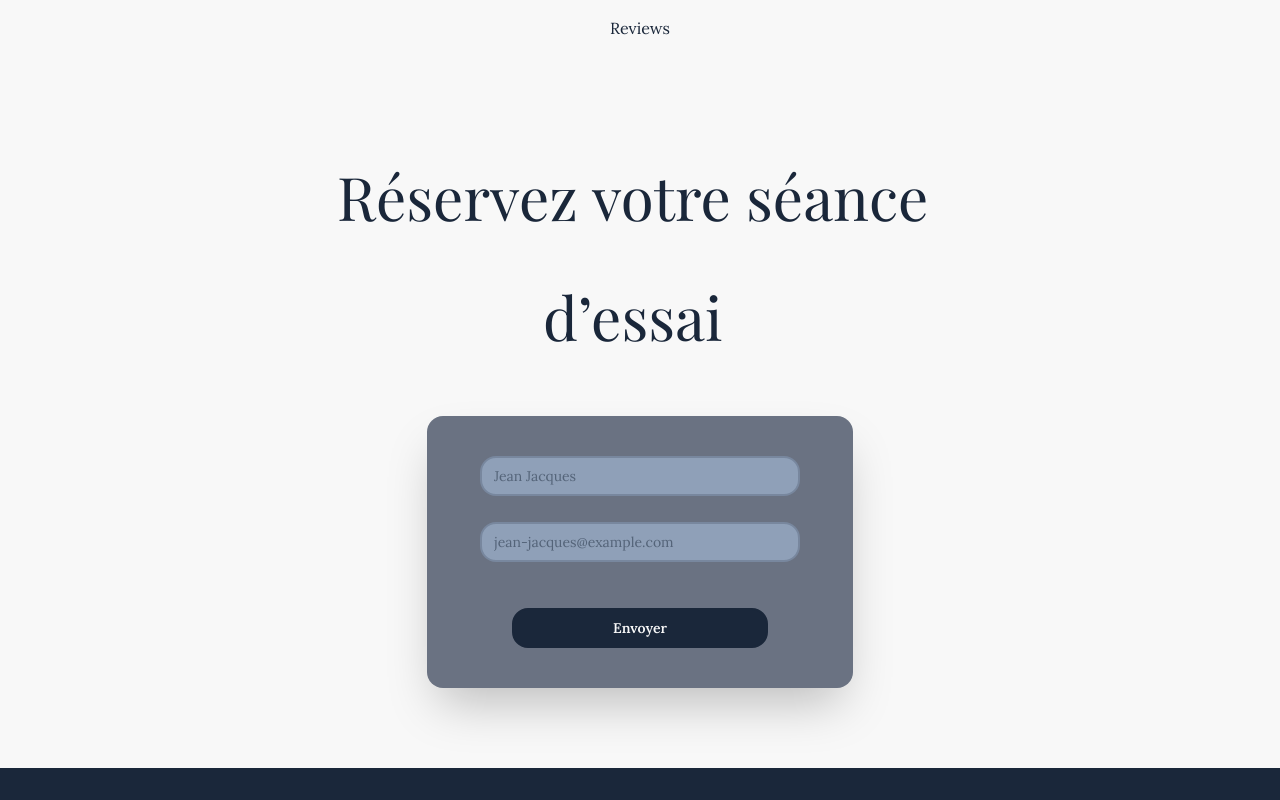
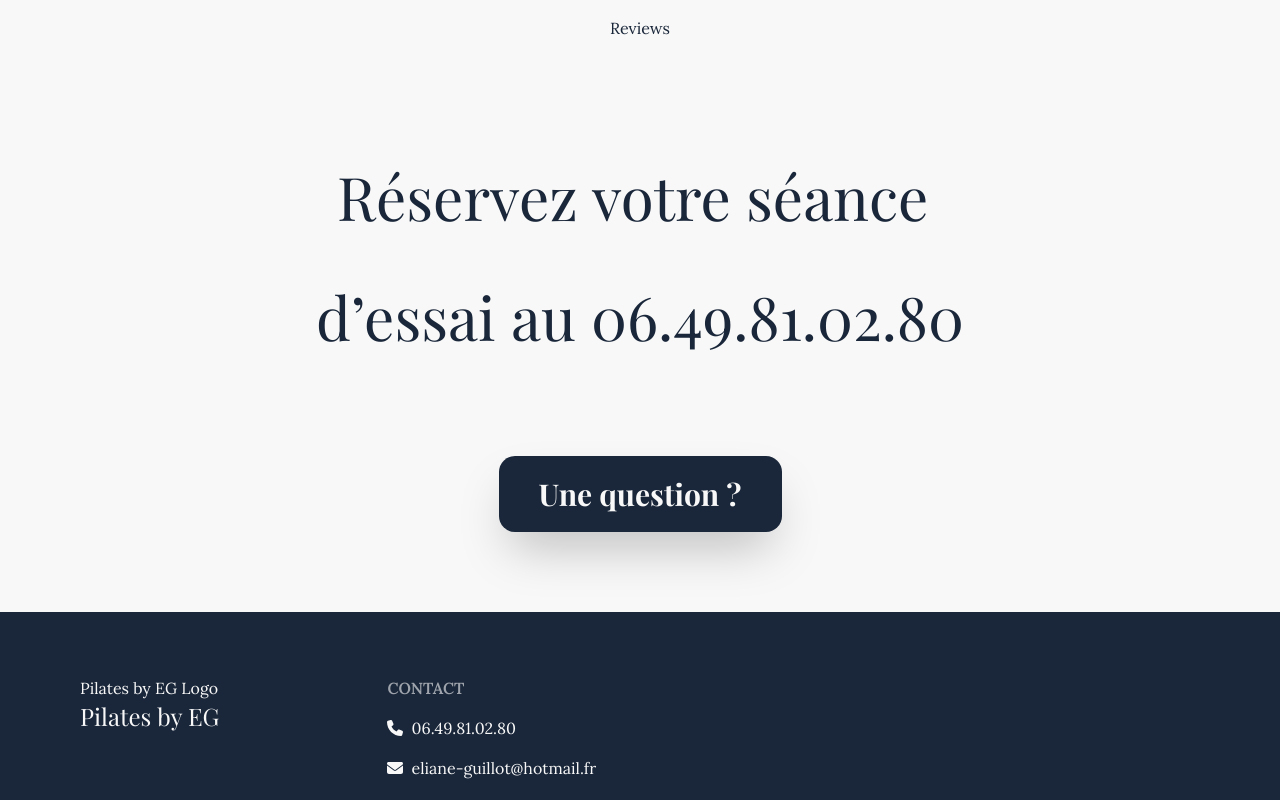
Before and after one commit to mrvalbass/pilatesbyeg-frontend, a Next.js app: page / in a window 1280 px wide. Shown: the part 1960-2760 px from the top of the page. Built offline with nearby package versions, Linux system fonts and the light colour scheme; a web font is replaced by a local one.

Commit message:
feat(home): update Action Scetion according to customer request

```diff
--- a/src/app/(home)/page.tsx
+++ b/src/app/(home)/page.tsx
@@ -1,8 +1,8 @@
 import AboutSection from '@/components/features/home/About/AboutSection'
-import ActionSection from '@/components/features/home/Action/ActionSection'
 import CourseSection from '@/components/features/home/Course/CourseSection'
 import HeroSection from '@/components/features/home/Hero/HeroSection'
 import ReviewSection from '@/components/features/home/Review/ReviewSection'
+import ActionSection from '@/components/shared/Action/ActionSection'
 
 function Home() {
 	return (
--- a/src/components/features/home/Action/ActionSection.tsx
+++ /dev/null
@@ -1,26 +0,0 @@
-import BlurText from '@/components/ui/BlurText'
-import ClickSpark from '@/components/ui/ClickSpark'
-
-const ActionSection = () => {
-	return (
-		<section id="cta" className="bg-base-200 relative flex min-h-[50svh] flex-col items-center justify-center gap-10">
-			<BlurText
-				text="Réservez votre séance d’essai "
-				delay={50}
-				animateBy="words"
-				direction="bottom"
-				className="text-base-content font-heading relative z-1 flex max-w-3/5 justify-center text-4xl leading-15 md:text-6xl md:leading-30"
-			/>
-			<form className="bg-accent rounded-box z-1 mb-20 flex min-w-[300px] flex-col items-center p-10 shadow-2xl md:w-1/3">
-				<input className="input validator" type="text" required placeholder="Jean Jacques" />
-				<div className="validator-hint">Veuillez entrer un nom valide</div>
-				<input className="input validator" type="email" required placeholder="jean-jacques@example.com" />
-				<div className="validator-hint mb-5">Veuillez entrer une adresse email valide</div>
-				<button className="btn btn-wide btn-neutral">Envoyer</button>
-			</form>
-			<ClickSpark sparkColor="oklch(44% 0.011 73.639)" sparkSize={10} sparkRadius={20} sparkCount={8} duration={400} />
-		</section>
-	)
-}
-
-export default ActionSection
--- /dev/null
+++ b/src/components/shared/Action/ActionSection.tsx
@@ -0,0 +1,50 @@
+'use client'
+import BlurText from '@/components/ui/BlurText'
+import ClickSpark from '@/components/ui/ClickSpark'
+import FadeContent from '@/components/ui/FadeContent'
+import { useState } from 'react'
+import ContactModal from './ContactModal'
+
+const ActionSection = () => {
+	const [contactModalIsOpen, setContactModalIsOpen] = useState(false)
+
+	const handleContactClick = () => {
+		setContactModalIsOpen(true)
+	}
+
+	const handleContactCloseClick = () => {
+		setContactModalIsOpen(false)
+	}
+
+	return (
+		<>
+			<ContactModal isOpen={contactModalIsOpen} handleCloseClick={handleContactCloseClick} />
+			<section id="cta" className="bg-base-200 relative flex min-h-[50svh] flex-col items-center justify-center gap-20">
+				<BlurText
+					text="Réservez votre séance d’essai au 06.49.81.02.80"
+					delay={50}
+					animateBy="words"
+					direction="bottom"
+					className="text-base-content font-heading z-1 flex max-w-3/5 justify-center text-4xl leading-15 md:text-6xl md:leading-30"
+				/>
+				<FadeContent blur duration={200} delay={1200} threshold={0} className="relative z-1 mb-20">
+					<button
+						className="text-neutral-content font-heading bg-neutral rounded-box cursor-pointer px-10 py-5 text-xl font-bold shadow-2xl transition-transform hover:scale-105 active:scale-95 md:text-3xl"
+						onClick={handleContactClick}
+					>
+						Une question ?
+					</button>
+				</FadeContent>
+				<ClickSpark
+					sparkColor="oklch(44% 0.011 73.639)"
+					sparkSize={10}
+					sparkRadius={20}
+					sparkCount={8}
+					duration={400}
+				/>
+			</section>
+		</>
+	)
+}
+
+export default ActionSection
--- /dev/null
+++ b/src/components/shared/Action/ContactModal.tsx
@@ -0,0 +1,40 @@
+import { FormEventHandler } from 'react'
+import Modal from '../Modal'
+
+interface ContactModalProps {
+	isOpen: boolean
+	handleCloseClick: () => void
+}
+
+const ContactModal = ({ isOpen, handleCloseClick }: ContactModalProps) => {
+	const handleSubmit: FormEventHandler = e => {
+		e.preventDefault()
+	}
+	return (
+		<Modal isOpen={isOpen} handleCloseClick={handleCloseClick}>
+			<h1 className="mb-6 text-2xl">Formulaire de contact</h1>
+			<form
+				className="bg-neutral rounded-box flex w-full min-w-[300px] flex-col gap-5 p-10 shadow-2xl"
+				onSubmit={handleSubmit}
+			>
+				<div>
+					<input className="input input-accent validator bg-base-200" type="text" required placeholder="Jean Jacques" />
+					<div className="validator-hint">Veuillez entrer un nom valide</div>
+				</div>
+				<div>
+					<input
+						className="input input-accent validator bg-base-200"
+						type="email"
+						required
+						placeholder="jean-jacques@example.com"
+					/>
+					<div className="validator-hint">Veuillez entrer une adresse email valide</div>
+				</div>
+				<textarea className="textarea input-accent bg-base-200 mb-5 w-full" placeholder="Votre question"></textarea>
+				<button className="btn btn-wide btn-accent self-center">Envoyer</button>
+			</form>
+		</Modal>
+	)
+}
+
+export default ContactModal
--- a/src/components/shared/Footer .tsx
+++ b/src/components/shared/Footer .tsx
@@ -12,7 +12,7 @@ const Footer = () => {
 				<p className="font-heading text-2xl">Pilates by EG</p>
 			</aside>
 			<nav>
-				<h6 className="footer-title mb-2">Contact</h6>
+				<h6 className="footer-title mb-4">Contact</h6>
 				<div className="flex flex-col gap-4">
 					<Link href={tel} className="flex items-center gap-2">
 						<FaPhone /> 06.49.81.02.80
--- a/src/components/shared/Navbar.tsx
+++ b/src/components/shared/Navbar.tsx
@@ -53,7 +53,7 @@ function Navbar() {
 				</div>
 				<div className="navbar-center">
 					<Link href={'/'} className="text-xl md:hidden">
-						Pilates by EG
+						Pilates by EG Logo
 					</Link>
 				</div>
 				<div className="navbar-end">
```
